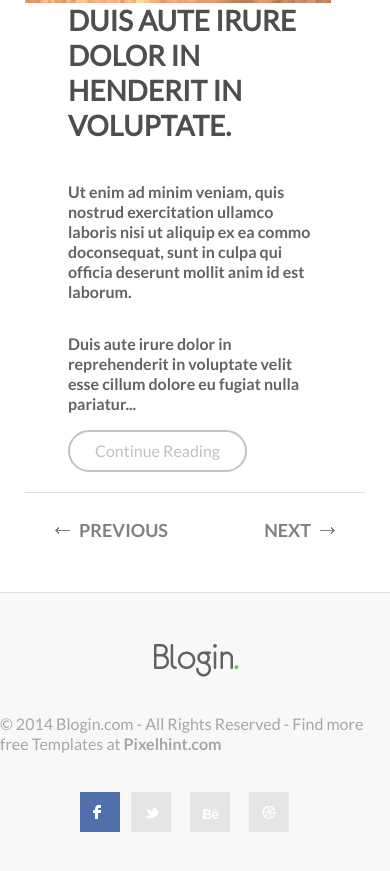
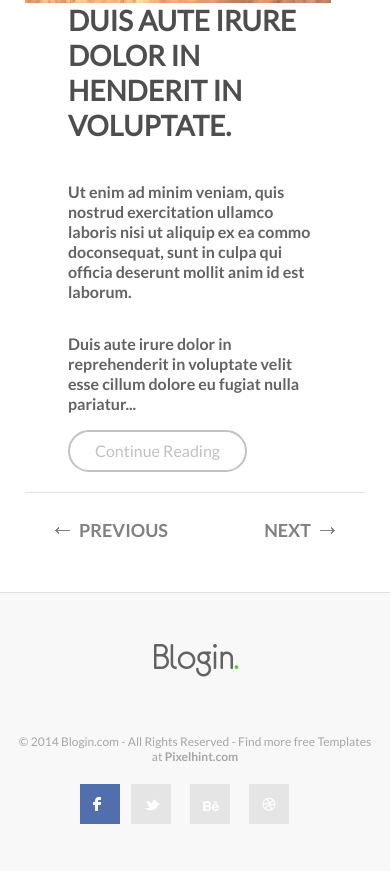
Before and after one commit to Darkmift/PSD-to-Live-Page, a plain HTML site: page index.html in a window 390 px wide. Shown: the part 1738-2609 px from the top of the page. Drawn offline with Linux system fonts and the light colour scheme.

Commit message:
fixed footer responsivness

```diff
--- a/src/styles/style.css
+++ b/src/styles/style.css
@@ -310,5 +310,9 @@ footer .wrapper .socials .social-wrapper img:last-child {
         max-width: 90%;
     }
 
-
+    footer .wrapper .copyrights {
+        font-size: 0.75rem;
+        text-align: center;
+        margin: 20px 15px;
+    }
 }
```
